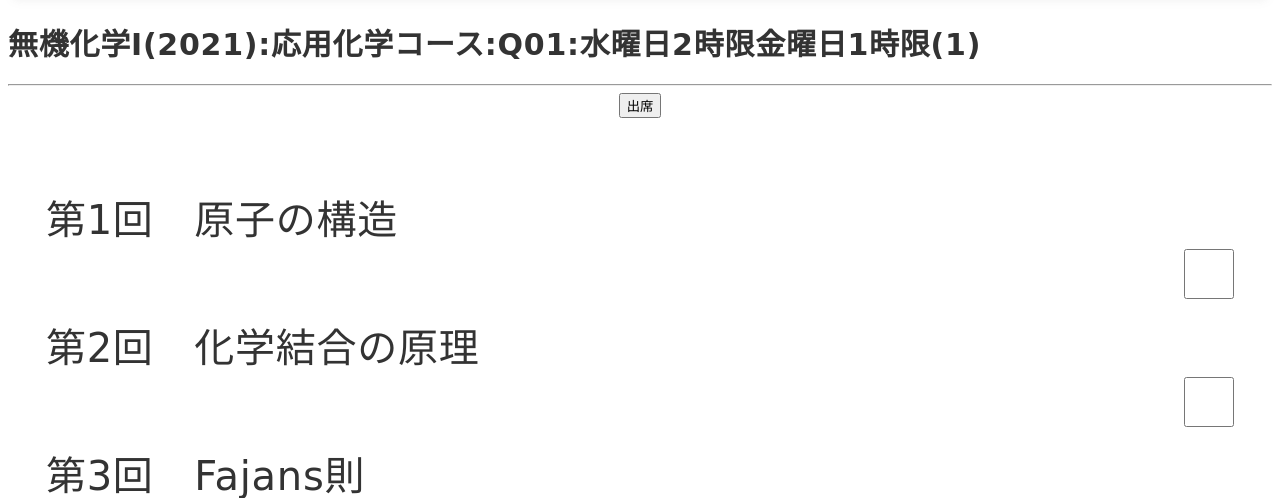
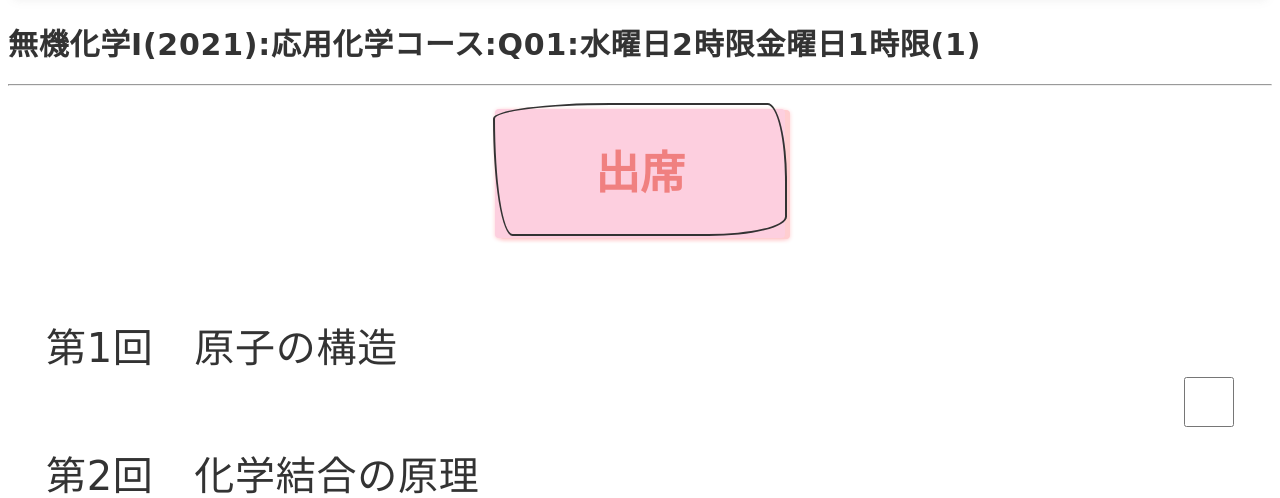
Before and after one commit to kyutech-programming-club/auto-manegement, a Python web app: template flask/templates/main/subjects/muki.html in a window 1280 px wide. Shown: the part 79-577 px from the top of the page. Run offline with Jinja, Linux system fonts and the light colour scheme; the template is opened without the code that fills it, so the values that code supplies are empty.

Commit message:
make button class

```diff
--- a/flask/templates/main/subjects/butsuri.html
+++ b/flask/templates/main/subjects/butsuri.html
@@ -21,7 +21,7 @@
     <h1>物理化学Ⅰ(2021):応用化学コース:Q02:水曜日2時限金曜日1時限(1)</h1>
     <hr>
     <div class="attendance" id="submit-attendance">
-      <button onclick="window.alert('出席を確認しました！')">出席</button>
+      <button class="button" onclick="window.alert('出席を確認しました！')">出席</button>
     </div>
   </div>
   <div class="classtimes">第1回　物理化学とは</div>
--- a/flask/templates/main/subjects/denjiki.html
+++ b/flask/templates/main/subjects/denjiki.html
@@ -21,7 +21,7 @@
     <h1>電磁気学Ⅰ(2021):共通:Q01:月曜日4時限木曜日2時限(1)</h1>
     <hr>
     <div class="attendance" id="submit-attendance">
-      <button onclick="window.alert('出席を確認しました！')">出席</button>
+      <button class="button" onclick="window.alert('出席を確認しました！')">出席</button>
     </div>
   </div>
   <div class="classtimes">第1回  電磁気学とは</div>
--- a/flask/templates/main/subjects/densikairo.html
+++ b/flask/templates/main/subjects/densikairo.html
@@ -21,7 +21,7 @@
     <h1>電子回路Ⅰ 2021 （電気電子）</h1>
     <hr>
     <div class="attendance" id="submit-attendance">
-      <button onclick="window.alert('出席を確認しました！')">出席</button>
+      <button class="button" onclick="window.alert('出席を確認しました！')">出席</button>
     </div>
   </div>
   <div class="classtimes">第一回　電子回路とは</div>
--- a/flask/templates/main/subjects/muki.html
+++ b/flask/templates/main/subjects/muki.html
@@ -21,7 +21,7 @@
     <h1>無機化学Ⅰ(2021):応用化学コース:Q01:水曜日2時限金曜日1時限(1)</h1>
     <hr>
     <div class="attendance" id="submit-attendance">
-      <button onclick="window.alert('出席を確認しました！')">出席</button>
+      <button class="button" onclick="window.alert('出席を確認しました！')">出席</button>
     </div>
   </div>
   <div class="classtimes">第1回　原子の構造</div>
--- a/flask/templates/main/subjects/yuuki.html
+++ b/flask/templates/main/subjects/yuuki.html
@@ -21,7 +21,7 @@
     <h1>有機化学Ⅰ(2021):応用化学コース:前期:木曜日1時限(1)</h1>
     <hr>
     <div class="attendance" id="submit-attendance">
-      <button onclick="window.alert('出席を確認しました！')">出席</button>
+      <button class="button" onclick="window.alert('出席を確認しました！')">出席</button>
     </div>
   </div>
   <div class="classtimes">第1回　有機化学(6-1)</div>
```
